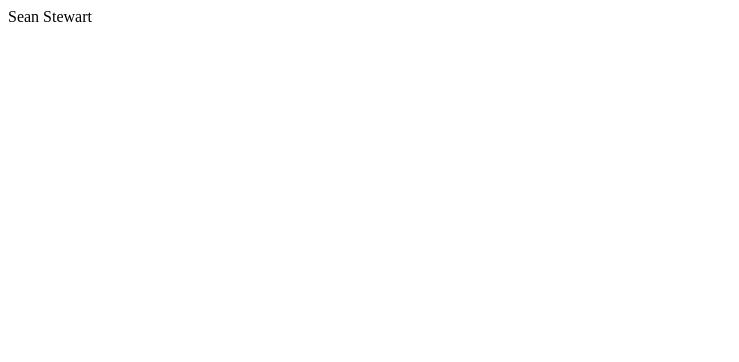
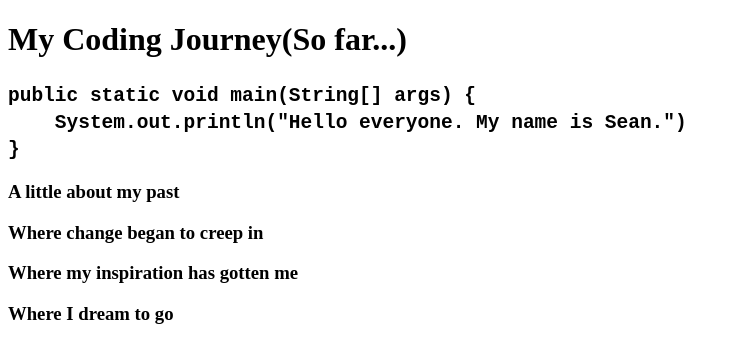
Before and after one commit to Seanzee25/html-me-something, a plain HTML site: page index.html in a window 1280 px wide. Shown: the whole page, without its empty margins (0-739 px from the left). Drawn offline with Linux system fonts and the light colour scheme.

Commit message:
Added initial content outline.

```diff
--- a/index.html
+++ b/index.html
@@ -1 +1,20 @@
-<p>Sean Stewart</p>
+<!DOCTYPE html>
+<html>
+  <head>
+    <title>My Coding Journey</title>
+  </head>
+
+  <body>
+    <h1>My Coding Journey(So far...)</h1>
+    <h2>
+        <code>public static void main(String[] args) {<br>
+          &nbsp;&nbsp;&nbsp;&nbsp;System.out.println("Hello everyone. My name is Sean.")<br>
+      }
+      </code>
+    </h2>
+    <h3>A little about my past</h3>
+    <h3>Where change began to creep in</h3>
+    <h3>Where my inspiration has gotten me</h3>
+    <h3>Where I dream to go</h3>
+  </body>
+</html>
```
